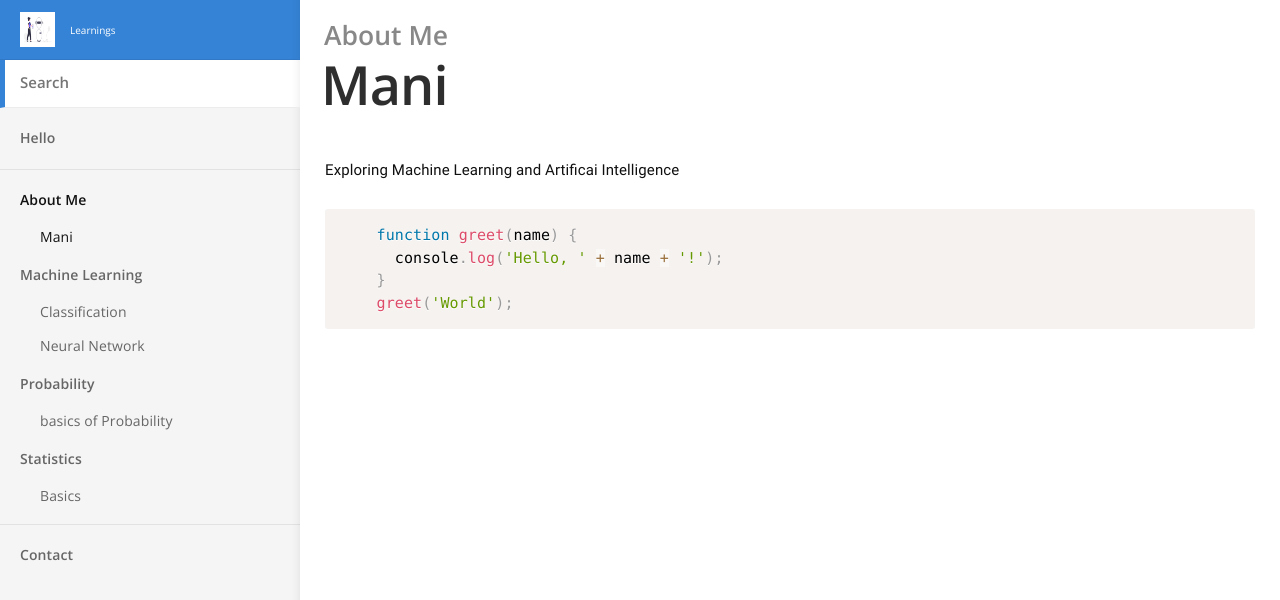
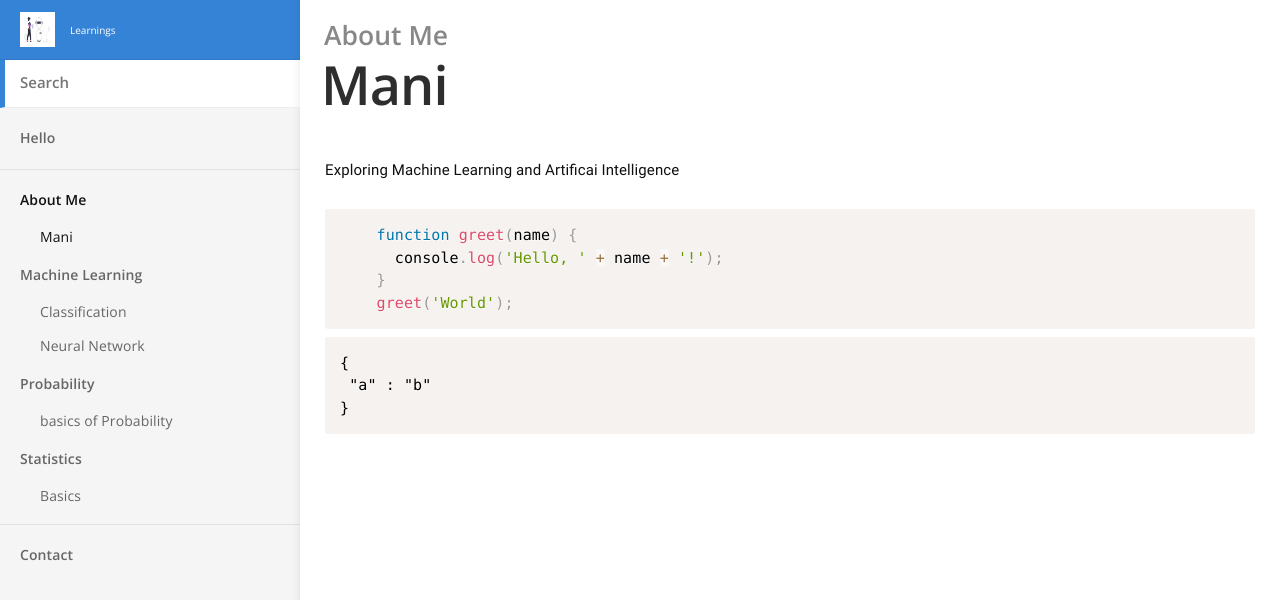
Before and after one commit to mperumal-usd/myLearnings, a Jekyll site: the page built from _docs/AboutMe.md, in a window 1280 px wide. Shown: the top 600 px of the page. Built offline with Jekyll 4.4.1, drawn with Linux system fonts in a browser that asks for light colours.

Commit message:
Update AboutMe.md

````diff
--- a/_docs/AboutMe.md
+++ b/_docs/AboutMe.md
@@ -13,7 +13,11 @@ Exploring Machine Learning and Artificai Intelligence
     }
     greet('World');
   ```
-
+```json
+{
+ "a" : "b"
+}
+```
 <script>
   document.addEventListener('DOMContentLoaded', (event) => {
     Prism.highlightAll();
````
